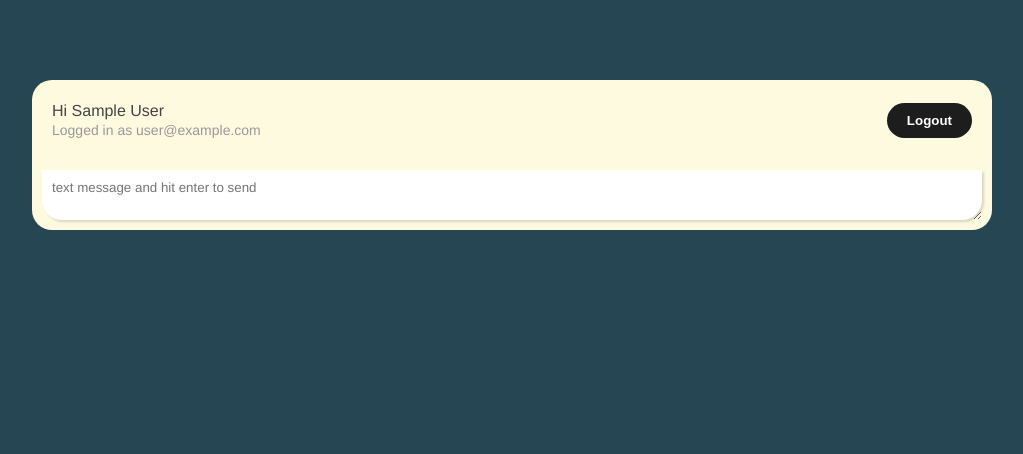
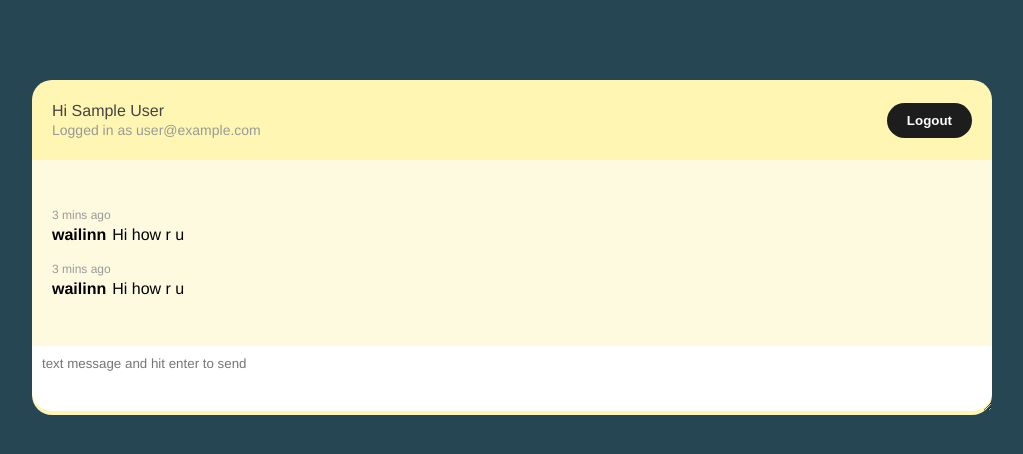
Before and after one commit to WaiLinnAung16/live-chat, a Vue app: page /chatroom in a window 1280 px wide. Shown: the top 454 px of the page, without its empty margins (128-1151 px from the left). Built offline with nearby package versions, Linux system fonts and the light colour scheme; no server answers; sample sign-in values are in the browser's storage.

Commit message:
create chat-windowand add style

```diff
--- a/src/assets/global.css
+++ b/src/assets/global.css
@@ -8,7 +8,7 @@ body {
   margin: 80px auto;
   border-radius: 20px;
   /* box-shadow: 2px 4px 6px rgba(255, 255, 255, 0.294); */
-  background: #fefae0;
+  background: #fff6b3;
 }
 .error {
   color: #d90429;
--- a/src/components/ChatForm.vue
+++ b/src/components/ChatForm.vue
@@ -1,6 +1,6 @@
 <template>
     <form>
-        <textarea placeholder="text message and hit enter to send" @keypress.enter="sendMsg"
+        <textarea rows="3" placeholder="text message and hit enter to send" @keypress.enter="sendMsg"
             v-model="message"></textarea>
     </form>
 </template>
@@ -32,17 +32,15 @@ export default {
 
 <style >
 form {
-    margin: 10px;
+    height: 100%;
 }
 
 textarea {
     width: 100%;
     max-width: 100%;
-    margin-bottom: 6px;
     padding: 10px;
     box-sizing: border-box;
     border: 0;
-    box-shadow: rgba(0, 0, 0, 0.15) 1.95px 1.95px 2.6px;
     border-radius: 0 0 20px 20px;
     font-family: inherit;
     outline: none;
--- /dev/null
+++ b/src/components/ChatWindow.vue
@@ -0,0 +1,50 @@
+<template>
+    <div class="chat-window">
+        <div class="messages">
+            <div class="single">
+                <span class="created-at">3 mins ago</span>
+                <span class="name">wailinn</span>
+                <span class="message">Hi how r u</span>
+            </div>
+            <div class="single">
+                <span class="created-at">3 mins ago</span>
+                <span class="name">wailinn</span>
+                <span class="message">Hi how r u</span>
+            </div>
+        </div>
+    </div>
+</template>
+
+<script>
+export default {
+
+}
+</script>
+
+<style >
+.chat-window {
+    background: #fefae0;
+    padding: 30px 20px;
+}
+
+.single {
+    margin: 18px 0;
+}
+
+.created-at {
+    display: block;
+    color: #999;
+    font-size: 12px;
+    margin-bottom: 4px;
+}
+
+.name {
+    font-weight: bold;
+    margin-right: 6px;
+}
+
+.messages {
+    max-height: 400px;
+    overflow: auto;
+}
+</style>
--- a/src/views/ChatRoom.vue
+++ b/src/views/ChatRoom.vue
@@ -1,11 +1,13 @@
 <template>
     <div class="container">
         <NavBar></NavBar>
+        <ChatWindow></ChatWindow>
         <ChatForm></ChatForm>
     </div>
 </template>
 
 <script>
+import ChatWindow from '../components/ChatWindow'
 import ChatForm from '../components/ChatForm'
 import NavBar from '../components/NavBar';
 import getUser from '@/composables/getUser';
@@ -14,6 +16,7 @@ import { useRouter } from 'vue-router';
 
 export default {
     components: {
+        ChatWindow,
         ChatForm, NavBar
     },
     setup() {
```
